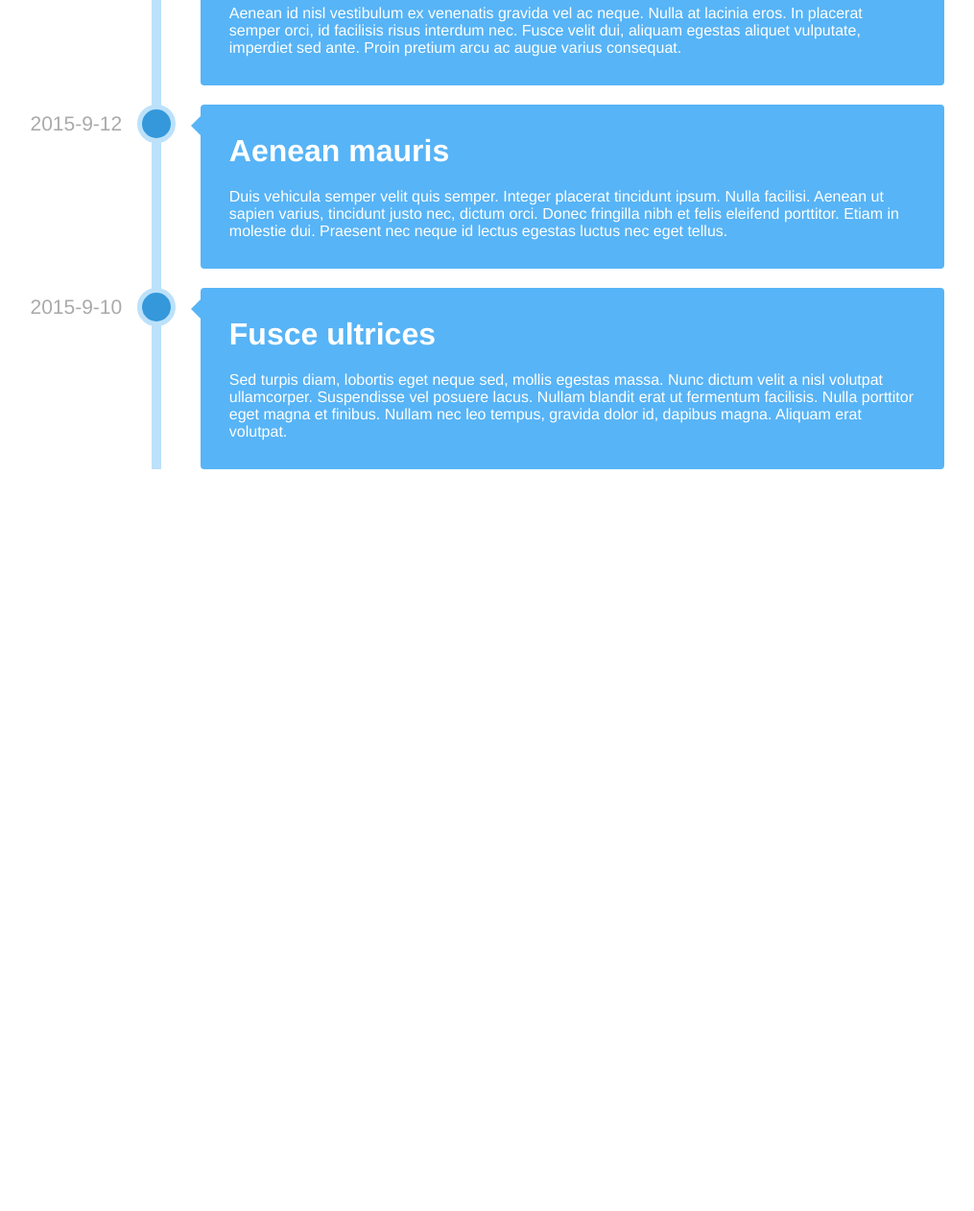
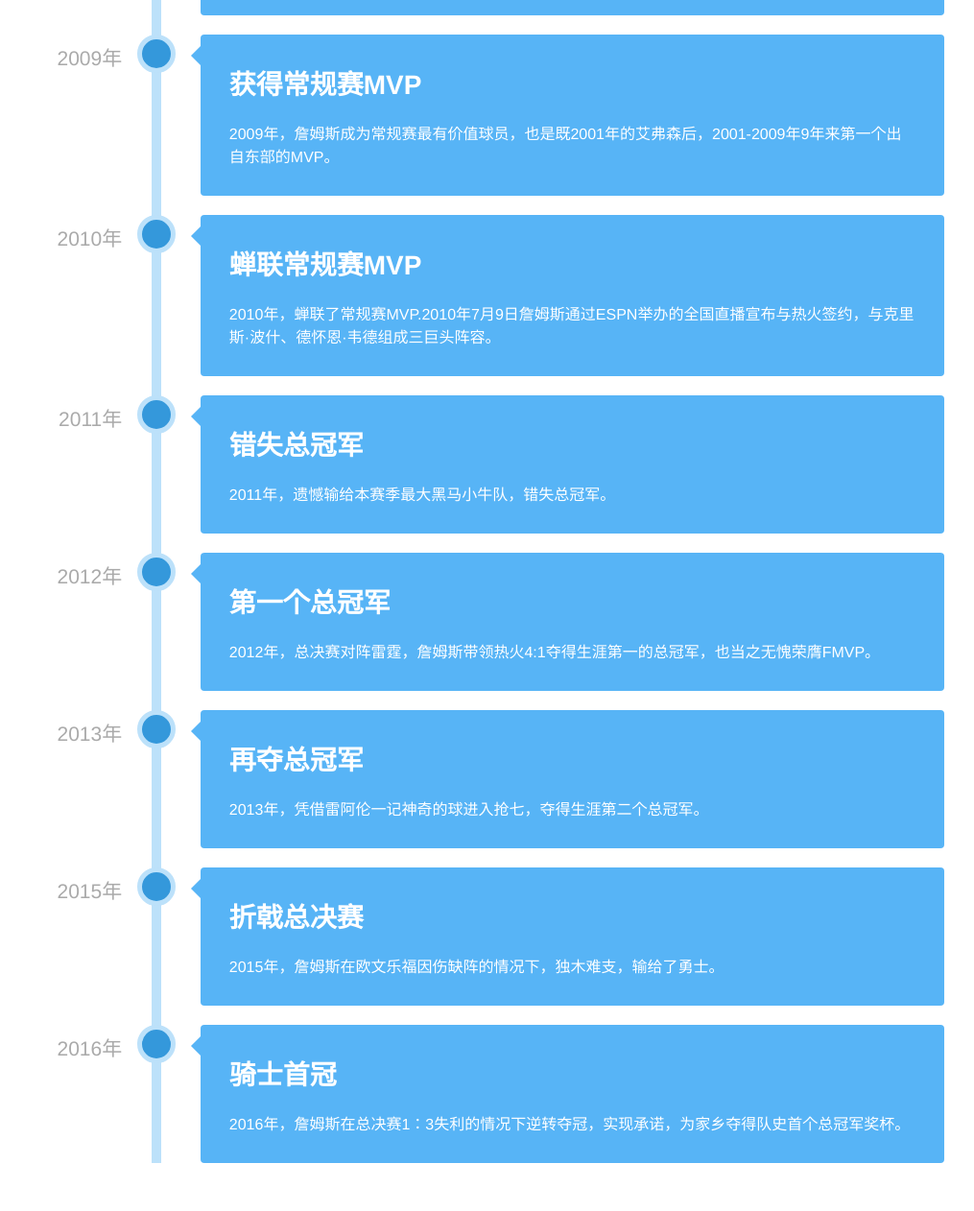
Before and after one commit to yangge26/styles, a plain HTML site: page timeline/index.html in a window 1280 px wide. Shown: the part 694-1956 px from the top of the page at 96% size, without its empty margins (246-1261 px from the left). Before the commit the page ends 1233 px from the top, so only its background shows below. Drawn offline with Linux system fonts and the light colour scheme.

Commit message:
update timeline

```diff
--- a/timeline/index.html
+++ b/timeline/index.html
@@ -3,7 +3,7 @@
 
 	<head>
 		<meta charset="utf-8">
-		<title>time line</title>
+		<title>时间轴</title>
 		<style type="text/css">
 			* {
 				margin: 0;
@@ -63,7 +63,7 @@
 			}
 
 			.timeline-content h1 {
-				font-size: 32px;
+				font-size: 28px;
 				margin-bottom: 20px;
 			}
 
@@ -84,40 +84,80 @@
 	<body>
 		<ul id="timeline">
 			<li>
-				<time datetime="2015-09-18">2015-9-18</time>
+				<time>2003年</time>
 				<div class="timeline-content">
-					<h1>Pablo Groisman</h1>
-					<p>Ut ut magna ligula. Praesent vitae vestibulum magna. In lobortis metus non consequat vehicula. Fusce massa magna, pretium ut augue non, vehicula egestas leo. Ut lacinia viverra nunc, ut lobortis orci imperdiet id. Fusce dolor nulla, tempus vel dolor vel, accumsan facilisis sem. Curabitur congue odio a sem imperdiet finibus.</p>
-					<p>Ut ut magna ligula. Praesent vitae vestibulum magna. In lobortis metus non consequat vehicula. Fusce massa magna, pretium ut augue non, vehicula egestas leo. Ut lacinia viverra nunc, ut lobortis orci imperdiet id. Fusce dolor nulla, tempus vel dolor vel, accumsan facilisis sem. Curabitur congue odio a sem imperdiet finibus.</p>
+					<h1>NBA生涯开启</h1>
+					<p>2003年，天之骄子詹姆斯首轮第1顺位被克利夫兰骑士队选中，开始了NBA征程。</p>
 				</div>
 			</li>
 			<li>
-				<time datetime="2015-09-14">2015-9-14</time>
+				<time>2004年</time>
 				<div class="timeline-content">
-					<h1>Elliptic Equation</h1>
-					<p>Pellentesque sagittis et sapien sit amet bibendum. Vestibulum eu purus quis ipsum sollicitudin ornare. Ut diam justo, lacinia id ante non, hendrerit pharetra felis. Donec dignissim in libero eu imperdiet. Nunc magna felis, ultrices eu nunc ac, aliquam imperdiet odio. Integer blandit velit vestibulum ex laoreet placerat. </p>
-					<p>Pellentesque sagittis et sapien sit amet bibendum. Vestibulum eu purus quis ipsum sollicitudin ornare. Ut diam justo, lacinia id ante non, hendrerit pharetra felis. Donec dignissim in libero eu imperdiet. Nunc magna felis, ultrices eu nunc ac, aliquam imperdiet odio. Integer blandit velit vestibulum ex laoreet placerat. </p>
+					<h1>最佳新秀</h1>
+					<p>2004年，詹姆斯击败卡梅隆·安东尼勇夺赛季最佳新秀称号。</p>
 				</div>
 			</li>
 			<li>
-				<time datetime="2015-09-13">2015-9-13</time>
+				<time>2006年</time>
 				<div class="timeline-content">
-					<h1>Praesent nulla</h1>
-					<p>Aenean id nisl vestibulum ex venenatis gravida vel ac neque. Nulla at lacinia eros. In placerat semper orci, id facilisis risus interdum nec. Fusce velit dui, aliquam egestas aliquet vulputate, imperdiet sed ante. Proin pretium arcu ac augue varius consequat.</p>
+					<h1>首次进入季后赛</h1>
+					<p>2006年，骑士自1998年以来首次进入季后赛，不过在第二轮被活塞淘汰出局。</p>
 				</div>
 			</li>
 			<li>
-				<time datetime="2015-09-12">2015-9-12</time>
+				<time>2007年</time>
 				<div class="timeline-content">
-					<h1>Aenean mauris</h1>
-					<p>Duis vehicula semper velit quis semper. Integer placerat tincidunt ipsum. Nulla facilisi. Aenean ut sapien varius, tincidunt justo nec, dictum orci. Donec fringilla nibh et felis eleifend porttitor. Etiam in molestie dui. Praesent nec neque id lectus egestas luctus nec eget tellus.</p>
+					<h1>第一次总决赛之旅</h1>
+					<p>2007年，詹姆斯带领骑士队取得球队历史上的第一个NBA东部联盟冠军。可惜孤身一人的詹姆斯实在难以对抗拥有GDP的马刺队，被横扫出局，结束了第一次总决赛之旅。</p>
 				</div>
 			</li>
 			<li>
-				<time datetime="2015-09-10">2015-9-10</time>
+				<time>2009年</time>
 				<div class="timeline-content">
-					<h1>Fusce ultrices</h1>
-					<p>Sed turpis diam, lobortis eget neque sed, mollis egestas massa. Nunc dictum velit a nisl volutpat ullamcorper. Suspendisse vel posuere lacus. Nullam blandit erat ut fermentum facilisis. Nulla porttitor eget magna et finibus. Nullam nec leo tempus, gravida dolor id, dapibus magna. Aliquam erat volutpat.</p>
+					<h1>获得常规赛MVP</h1>
+					<p>2009年，詹姆斯成为常规赛最有价值球员，也是既2001年的艾弗森后，2001-2009年9年来第一个出自东部的MVP。</p>
+				</div>
+			</li>
+			<li>
+				<time>2010年</time>
+				<div class="timeline-content">
+					<h1>蝉联常规赛MVP</h1>
+					<p>2010年，蝉联了常规赛MVP.2010年7月9日詹姆斯通过ESPN举办的全国直播宣布与热火签约，与克里斯·波什、德怀恩·韦德组成三巨头阵容。</p>
+				</div>
+			</li>
+			<li>
+				<time>2011年</time>
+				<div class="timeline-content">
+					<h1>错失总冠军</h1>
+					<p>2011年，遗憾输给本赛季最大黑马小牛队，错失总冠军。</p>
+				</div>
+			</li>
+			<li>
+				<time>2012年</time>
+				<div class="timeline-content">
+					<h1>第一个总冠军</h1>
+					<p>2012年，总决赛对阵雷霆，詹姆斯带领热火4:1夺得生涯第一的总冠军，也当之无愧荣膺FMVP。</p>
+				</div>
+			</li>
+			<li>
+				<time>2013年</time>
+				<div class="timeline-content">
+					<h1>再夺总冠军</h1>
+					<p>2013年，凭借雷阿伦一记神奇的球进入抢七，夺得生涯第二个总冠军。</p>
+				</div>
+			</li>
+			<li>
+				<time>2015年</time>
+				<div class="timeline-content">
+					<h1>折戟总决赛</h1>
+					<p>2015年，詹姆斯在欧文乐福因伤缺阵的情况下，独木难支，输给了勇士。</p>
+				</div>
+			</li>
+			<li>
+				<time>2016年</time>
+				<div class="timeline-content">
+					<h1>骑士首冠</h1>
+					<p>2016年，詹姆斯在总决赛1：3失利的情况下逆转夺冠，实现承诺，为家乡夺得队史首个总冠军奖杯。</p>
 				</div>
 			</li>
 		</ul>
```
Also changed, not shown: 1 other file.
